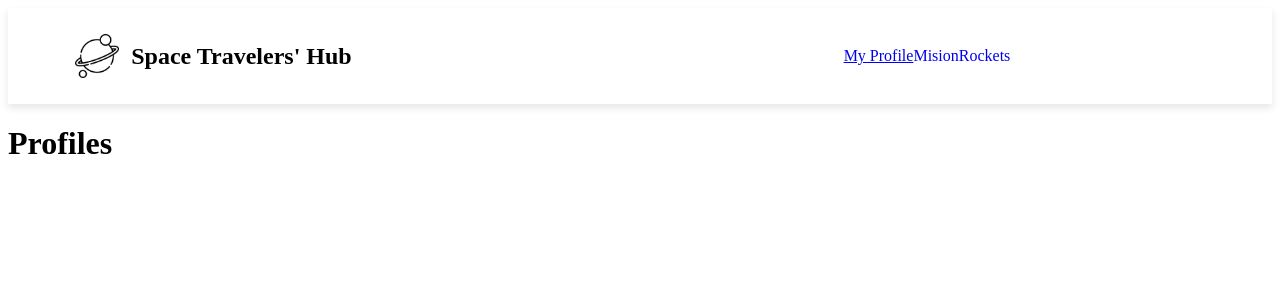
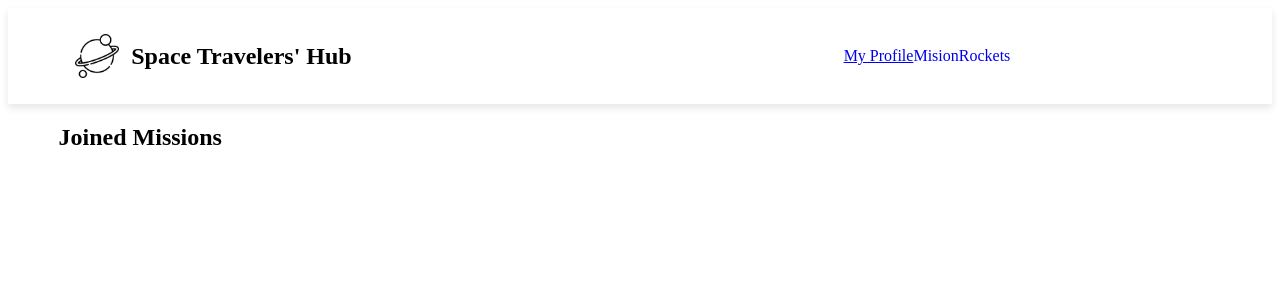
Before and after one commit to MasumaJaffery/space-travelers-hub, a React (Create React App) app: page /myprofile in a window 1280 px wide. Shown: the top 300 px of the page. Built offline with nearby package versions, Linux system fonts and the light colour scheme.

Commit message:
Add joined mission to profile

```diff
--- a/src/components/Profile.jsx
+++ b/src/components/Profile.jsx
@@ -1,6 +1,20 @@
-const Profile = () => (
-  <div className="Profile-container">
-    <h1>Profiles</h1>
-  </div>
-);
+import React from 'react';
+import { useSelector } from 'react-redux';
+import { selectJoinedMissions } from '../redux/misionSlice';
+
+const Profile = () => {
+  const joinedMissions = useSelector(selectJoinedMissions);
+
+  return (
+    <div className="Profile-container">
+      <h2 className="mission-jion-header">Joined Missions</h2>
+      <ul>
+        {joinedMissions.map((mission) => (
+          <li className="joined-missions" key={mission.mission_id}>{mission.mission_name}</li>
+        ))}
+      </ul>
+    </div>
+  );
+};
+
 export default Profile;
--- a/src/components/Style/misionpage.css
+++ b/src/components/Style/misionpage.css
@@ -51,3 +51,14 @@
 .mission-actioin {
   width: 150px;
 }
+
+.joined-missions {
+  list-style: none;
+  border: 0.5px solid gray;
+  width: 40%;
+  padding: 20px;
+}
+
+.mission-jion-header {
+  margin-left: 4%;
+}
--- a/src/redux/misionSlice.js
+++ b/src/redux/misionSlice.js
@@ -28,6 +28,8 @@ const misionSlice = createSlice({
   },
 });
 
+export const selectJoinedMissions = (state) => state.missions.filter((mission) => mission.reserved);
+
 export const { setMissions, joinMission, leaveMission } = misionSlice.actions;
 
 export default misionSlice.reducer;
```
